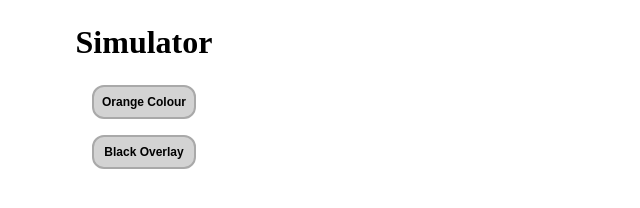
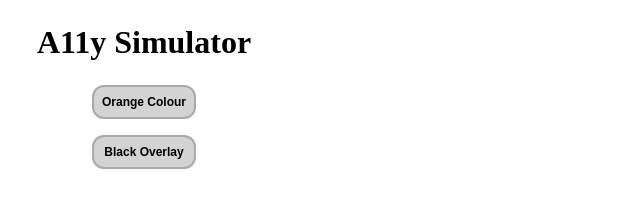
Before and after one commit to drupalgovnl/a11y-simulator, a website with bundled scripts: page extension-menu.html in a window 1280 px wide. Shown: the whole page, without its empty margins (0-640 px from the left). Built offline with nearby package versions, Linux system fonts and the light colour scheme.

Commit message:
project init complete

```diff
--- a/extension-menu.html
+++ b/extension-menu.html
@@ -2,12 +2,12 @@
 <html lang="en">
 <head>
     <meta charset="UTF-8">
-    <title>Extension Application</title>
-    <link rel="stylesheet" href="style.css" />
+    <title>a11y simulator</title>
+    <link rel="stylesheet" href="style.css"/>
 </head>
 <body>
     <main class="extension-menu">
-    <h1 class="title">Simulator</h1>
+        <h1 class="title"> A11y Simulator</h1>
         <div class="buttons">
             <button id="orange-colour">
                 Orange Colour
```
Also changed, not shown: README.md, manifest.json. Lines whose indentation alone changed are shown as unchanged.
